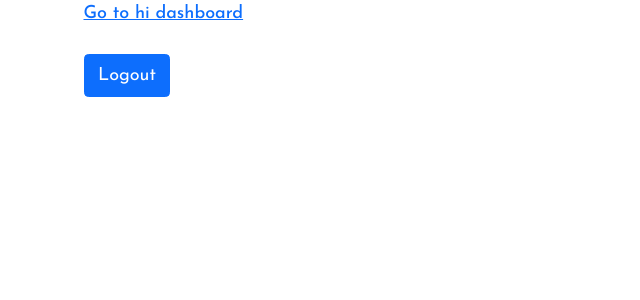
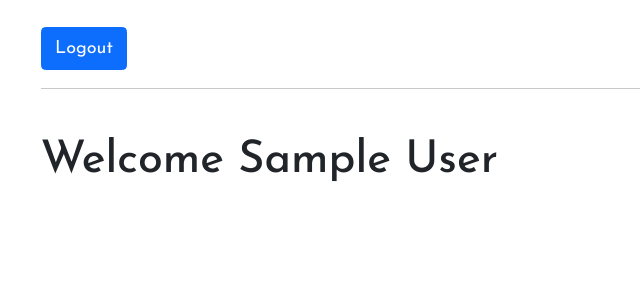
Before and after one commit to snphan/ReHM, a Django app: page /dashboard/ in a window 1280 px wide. Shown: the top 300 px of the page, without its empty margins (0-640 px from the left). Run offline with Django 4.2, Linux system fonts and the light colour scheme; the visitor is signed in with stand-in values (Sample User, id 1); parts of the project's set-up code (start-up, migrations or seed data) failed here and were passed over; some libraries are stand-ins or nearby versions.

Commit message:
add all user patients to dashboard welcome page

```diff
--- a/ReHM_dashboard/dashboard/templates/dashboard/index.html
+++ b/ReHM_dashboard/dashboard/templates/dashboard/index.html
@@ -7,14 +7,26 @@ Welcome
 {% endblock title %}
 
 {% block body %}
-<div class="container d-flex flex-column">
-    <a href="{% url 'dashboard:info' 'hi' %}">Go to hi dashboard</a>
-    <br>
+<div class="container d-flex flex-column m-4">
     <form action="{% url 'accounts:logout' %}" method="post">
         {% csrf_token %}
         <button type="submit" class="btn btn-primary">Logout</button>
     </form>
-    <div id="root"/>
+    <hr>
+    <br>
+    <h1>Welcome {{user.first_name}} {{user.last_name}}</h1>
+    <div class="container d-flex">
+        {% for patient in patients %}
+        <div class="card m-3" style="width: 15%;box-shadow: 1px 1px 10px 1px rgba(0,0,0,0.25);">
+            <div class="card-body">
+                <h5 class="card-title">Patient | {{patient}}</h5>
+                <p>Healthy Patient</p>
+                <a href="{% url 'dashboard:info' patient %}" class="btn btn-secondary">Patient | {{patient}}</a>
+            </div>
+        </div>
+        {% endfor %}
+    </div>
+    <br>
 </div>
 {% endblock body %}
 
--- a/ReHM_dashboard/dashboard/views.py
+++ b/ReHM_dashboard/dashboard/views.py
@@ -1,6 +1,7 @@
 from django.shortcuts import render
 from django.views.generic import TemplateView
 from django.contrib.auth.mixins import LoginRequiredMixin
+from accounts import models as account_models
 
 # Create your views here.
 class DashboardView(LoginRequiredMixin, TemplateView):
@@ -8,3 +9,13 @@ class DashboardView(LoginRequiredMixin, TemplateView):
 
 class GotoDashboardView(LoginRequiredMixin, TemplateView):
     template_name = "dashboard/index.html"
+
+    # Override the dashboard view
+    def get(self, request, *args, **kwargs):
+        context = self.get_context_data(**kwargs)
+        all_users = account_models.ReHMUser.objects.all()
+        patients = account_models.GridLayout.objects.filter(provider=request.user.id).values()
+        patient_ids = set([patient['patient_id'] for patient in patients])
+
+        context.update({'patients': patient_ids})
+        return self.render_to_response(context)
```
